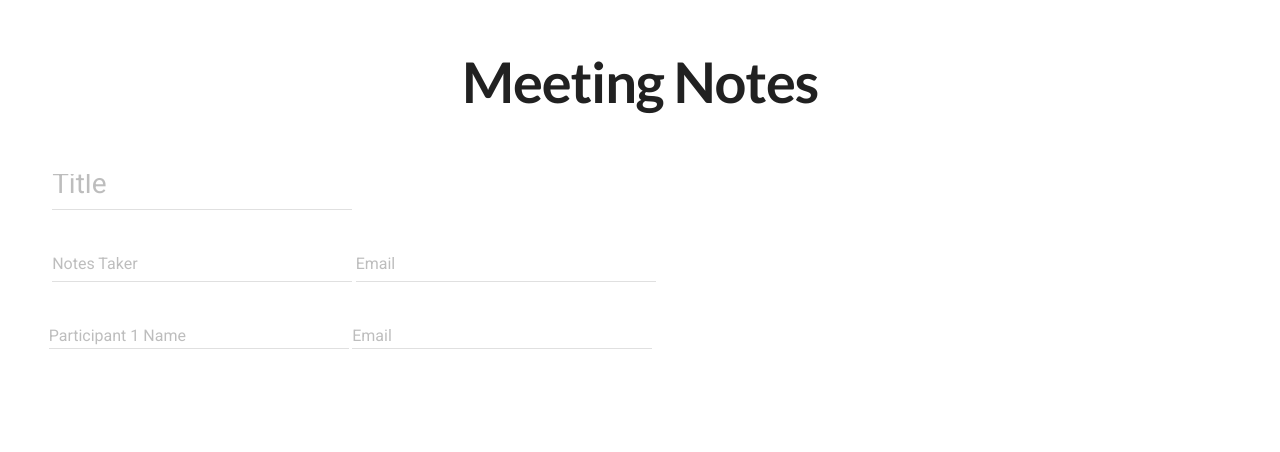
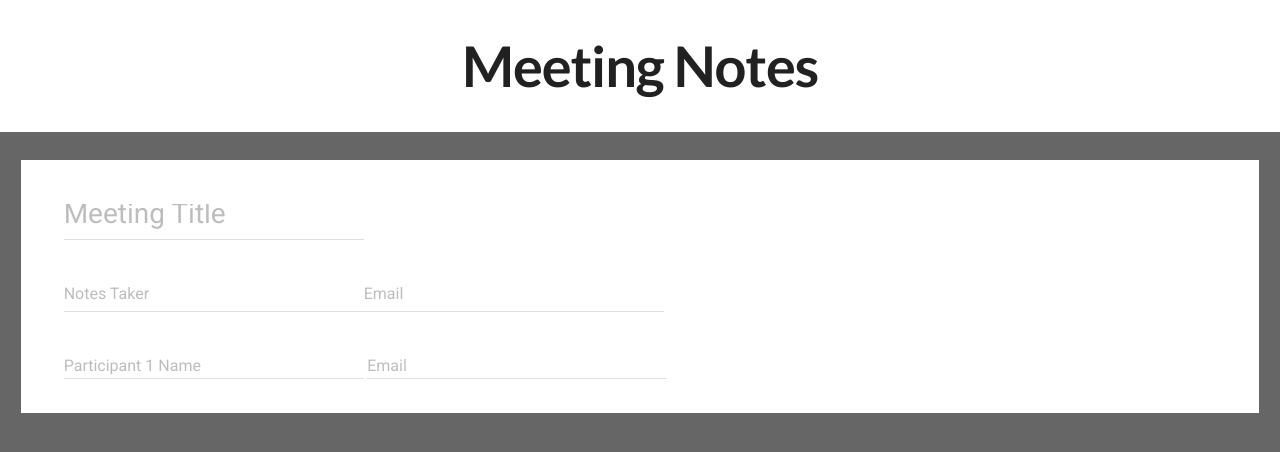
Before and after one commit to theetrain/meetingnotes, a website: page site/index.html in a window 1280 px wide. Drawn offline with nearby package versions, Linux system fonts and the light colour scheme.

Commit message:
feat(style): move form into a page-like block

```diff
--- a/site/css/main.css
+++ b/site/css/main.css
@@ -1,6 +1,8 @@
 @import url('https://fonts.googleapis.com/css?family=Lato:400,700|Roboto');
 
 body {
+  min-height: 100%;
+  background-color: #666;
   font-family: 'Roboto', Arial, sans-serif;
   font-size: 16px;
 }
@@ -17,10 +19,15 @@ h1, h2, h3, h4 {
 .title {
   text-align: center;
 }
+h1.title {
+  background-color: #fff;
+  margin: 0;
+  padding: 0.5em 0;
+}
 
 .app-page {
   width: auto;
-  padding: 20px;
+  min-height: 100%;
 }
 
 /**
@@ -36,7 +43,17 @@ i {
  */
 
 /* Notes Head */
+[class^=notes-head_] {
+  display: flex;
+}
+[class^=notes-head_] > i:first-child {
+  align-self: center;
+}
 .notes-head {
+  min-height: calc(100%);
+  margin: 2em 1.5em;
+  padding: 1em;
+  background-color: #fff;
   font-size: 1rem;
 }
 
@@ -53,11 +70,6 @@ i {
 }
 
 /* Participants */
-.notes-head_people > i:first-child {
-  position: relative;
-  top: 20px;
-  float: left;
-}
 .notes-head_people .participant-list {
   float: left;
 }
--- a/site/index.html
+++ b/site/index.html
@@ -30,7 +30,7 @@
         <i class="material-icons">&#xE06F;</i>
         <div class="mdl-textfield mdl-js-textfield mdl-textfield--floating-label notes-head_project">
           <input class="mdl-textfield__input" type="text" id="title">
-          <label class="mdl-textfield__label" for="title">Title</label>
+          <label class="mdl-textfield__label" for="title">Meeting Title</label>
         </div>
       </div>
 
```
